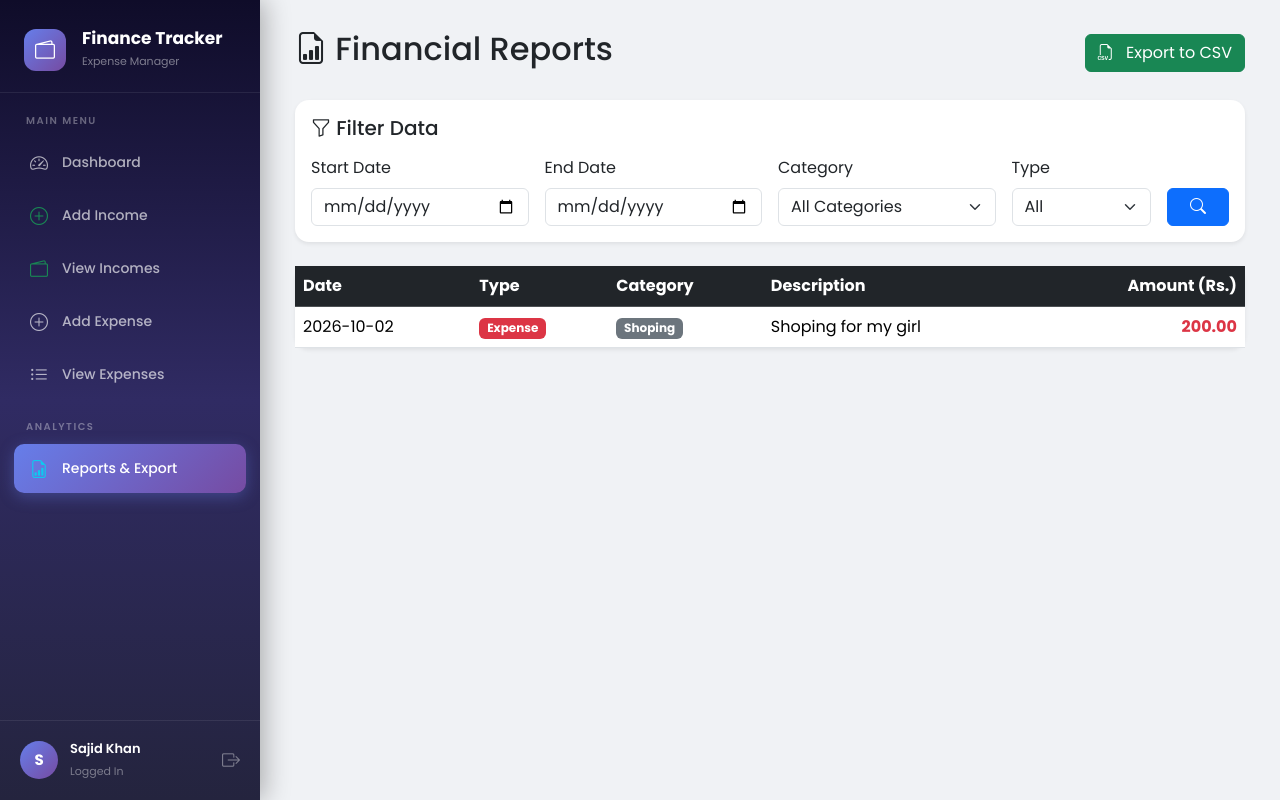
After one commit to sajidkhan190/FinanceTrackerWithPrediction, a Flask app: page /reports in a window 1280 px wide. The commit adds this page. Run offline with Flask 3, Linux system fonts and the light colour scheme; a user stored in the database is signed in; data comes from the database, SQL or seed files in the repository; both versions use the stored data as it was after the commit.

Commit message:
Reports Generation and CSV Exporting Functionality added

```diff
--- a/app.py
+++ b/app.py
@@ -3,11 +3,13 @@ from models.database import close_connection, init_db, get_db
 from routes.auth import auth
 from routes.transactions import transactions
 from routes.dashboard import dashboard_bp
+from routes.reports import reports
 
 app = Flask(__name__)
 app.register_blueprint(auth)
 app.register_blueprint(transactions)
 app.register_blueprint(dashboard_bp)
+app.register_blueprint(reports)
 app.secret_key = 's4l143@@'
 
 init_db()
--- a/routes/reports.py
+++ b/routes/reports.py
@@ -0,0 +1,71 @@
+from flask import Blueprint, render_template, request, session, redirect, url_for, Response
+from models.database import get_db
+
+reports = Blueprint('reports', __name__)
+
+@reports.route('/reports', methods=['GET', 'POST'])
+def view_reports():
+    if 'user_id' not in session:
+        return redirect(url_for('auth.login'))
+
+    db = get_db()
+    user_id = session['user_id']
+
+    # By default, saari transactions show hongi
+    query = "SELECT * FROM transactions WHERE user_id = ? ORDER BY date DESC"
+    params = [user_id]
+
+    if request.method == 'POST':
+        start_date = request.form.get('start_date')
+        end_date = request.form.get('end_date')
+        category = request.form.get('category')
+        t_type = request.form.get('type')
+
+        # Filters ke hisaab se query build karna
+        query = "SELECT * FROM transactions WHERE user_id = ?"
+        params = [user_id]
+
+        if start_date and end_date:
+            query += " AND date BETWEEN ? AND ?"
+            params.extend([start_date, end_date])
+
+        if category and category != 'all':
+            query += " AND category = ?"
+            params.append(category)
+
+        if t_type and t_type != 'all':
+            query += " AND type = ?"
+            params.append(t_type)
+
+        query += " ORDER BY date DESC"
+
+    transactions = db.execute(query, params).fetchall()
+
+    # Dropdown mein dikhane ke liye user ki use ki gayi categories nikalna
+    categories_data = db.execute("SELECT DISTINCT category FROM transactions WHERE user_id = ?", (user_id,)).fetchall()
+    categories = [row['category'] for row in categories_data]
+
+    return render_template('reports.html', transactions=transactions, categories=categories)
+
+@reports.route('/export')
+def export_data():
+    if 'user_id' not in session:
+        return redirect(url_for('auth.login'))
+
+    db = get_db()
+    transactions = db.execute("""
+        SELECT type, category, amount, description, date
+        FROM transactions
+        WHERE user_id = ?
+        ORDER BY date DESC
+    """, (session['user_id'],)).fetchall()
+
+    # CSV Data generate karna
+    def generate():
+        # CSV header
+        yield 'Type,Category,Amount,Description,Date\n'
+        for row in transactions:
+            # Har row ka data comma separated
+            yield f"{row['type'].capitalize()},{row['category']},{row['amount']},{row['description']},{row['date']}\n"
+
+    return Response(generate(), mimetype='text/csv', headers={"Content-Disposition": "attachment; filename=Financial_Report.csv"})
--- a/templates/base.html
+++ b/templates/base.html
@@ -256,6 +256,12 @@
                 <span>View Expenses</span>
             </a>
 
+            <div class="sidebar-label">Analytics</div>
+            <a href="/reports" class="sidebar-link {% if request.path == '/reports' %}active{% endif %}">
+                <i class="bi bi-file-earmark-bar-graph text-info"></i>
+                <span>Reports & Export</span>
+            </a>
+
             <!-- <div class="sidebar-label">Charts & Reports</div>
             <a href="/dashboard#charts" class="sidebar-link">
                 <i class="bi bi-pie-chart"></i>
--- /dev/null
+++ b/templates/reports.html
@@ -0,0 +1,88 @@
+{% extends "base.html" %}
+{% block title %}Reports | Finance Tracker{% endblock %}
+
+{% block content %}
+<div class="d-flex justify-content-between align-items-center mb-4">
+    <h2><i class="bi bi-file-earmark-bar-graph"></i> Financial Reports</h2>
+    <a href="{{ url_for('reports.export_data') }}" class="btn btn-success">
+        <i class="bi bi-filetype-csv me-2"></i> Export to CSV
+    </a>
+</div>
+
+<div class="card mb-4 shadow-sm border-0" style="border-radius: 14px;">
+    <div class="card-body">
+        <h5 class="card-title mb-3"><i class="bi bi-funnel"></i> Filter Data</h5>
+        <form method="POST" class="row g-3">
+            <div class="col-md-3">
+                <label class="form-label">Start Date</label>
+                <input type="date" name="start_date" class="form-control">
+            </div>
+            <div class="col-md-3">
+                <label class="form-label">End Date</label>
+                <input type="date" name="end_date" class="form-control">
+            </div>
+            <div class="col-md-3">
+                <label class="form-label">Category</label>
+                <select name="category" class="form-select">
+                    <option value="all">All Categories</option>
+                    {% for cat in categories %}
+                        <option value="{{ cat }}">{{ cat }}</option>
+                    {% endfor %}
+                </select>
+            </div>
+            <div class="col-md-2">
+                <label class="form-label">Type</label>
+                <select name="type" class="form-select">
+                    <option value="all">All</option>
+                    <option value="income">Income</option>
+                    <option value="expense">Expense</option>
+                </select>
+            </div>
+            <div class="col-md-1 d-flex align-items-end">
+                <button type="submit" class="btn btn-primary w-100"><i class="bi bi-search"></i></button>
+            </div>
+        </form>
+    </div>
+</div>
+
+<div class="card shadow-sm border-0" style="border-radius: 14px;">
+    <div class="card-body p-0">
+        <div class="table-responsive">
+            <table class="table table-hover mb-0">
+                <thead class="table-dark">
+                    <tr>
+                        <th>Date</th>
+                        <th>Type</th>
+                        <th>Category</th>
+                        <th>Description</th>
+                        <th class="text-end">Amount (Rs.)</th>
+                    </tr>
+                </thead>
+                <tbody>
+                    {% for txn in transactions %}
+                    <tr>
+                        <td>{{ txn['date'] }}</td>
+                        <td>
+                            {% if txn['type'] == 'income' %}
+                                <span class="badge bg-success">Income</span>
+                            {% else %}
+                                <span class="badge bg-danger">Expense</span>
+                            {% endif %}
+                        </td>
+                        <td><span class="badge bg-secondary">{{ txn['category'] }}</span></td>
+                        <td>{{ txn['description'] if txn['description'] else '-' }}</td>
+                        <td class="text-end fw-bold {% if txn['type'] == 'income' %}text-success{% else %}text-danger{% endif %}">
+                            {{ "%.2f"|format(txn['amount']) }}
+                        </td>
+                    </tr>
+                    {% else %}
+                    <tr>
+                        <td colspan="5" class="text-center text-muted py-4">No data found for the selected filters.</td>
+                    </tr>
+                    {% endfor %}
+                </tbody>
+            </table>
+        </div>
+    </div>
+</div>
+{% endblock %}
```
Also changed, not shown: finance.db.
